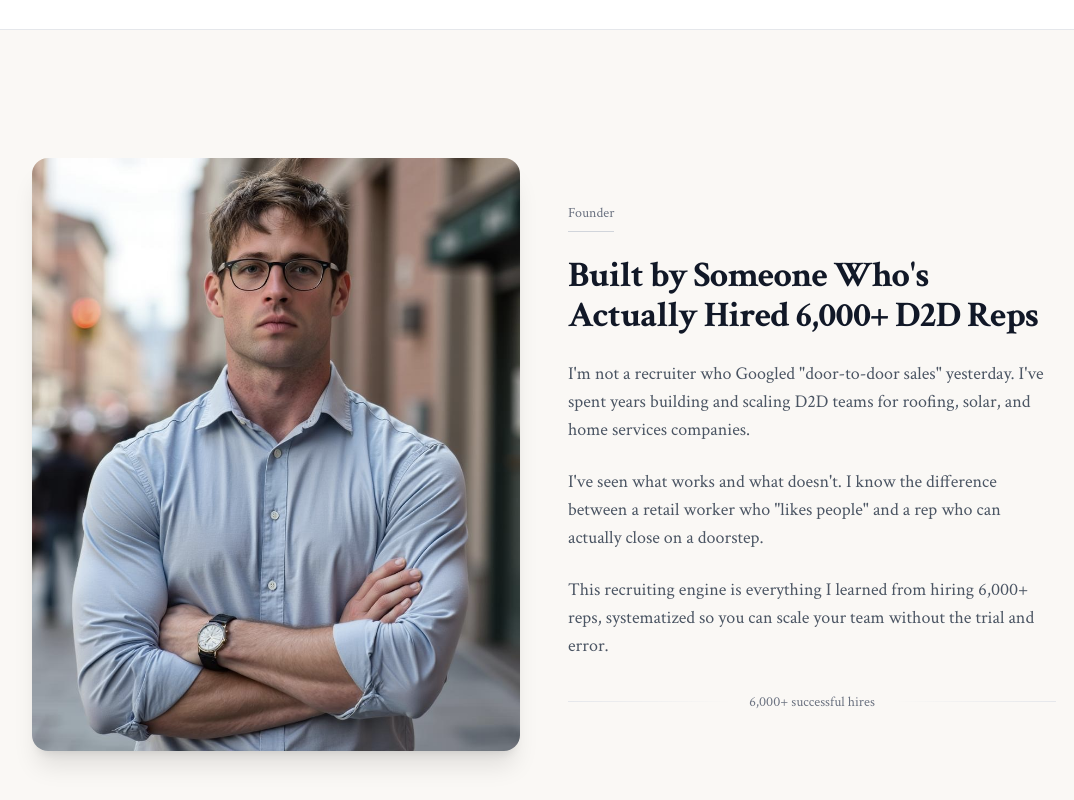
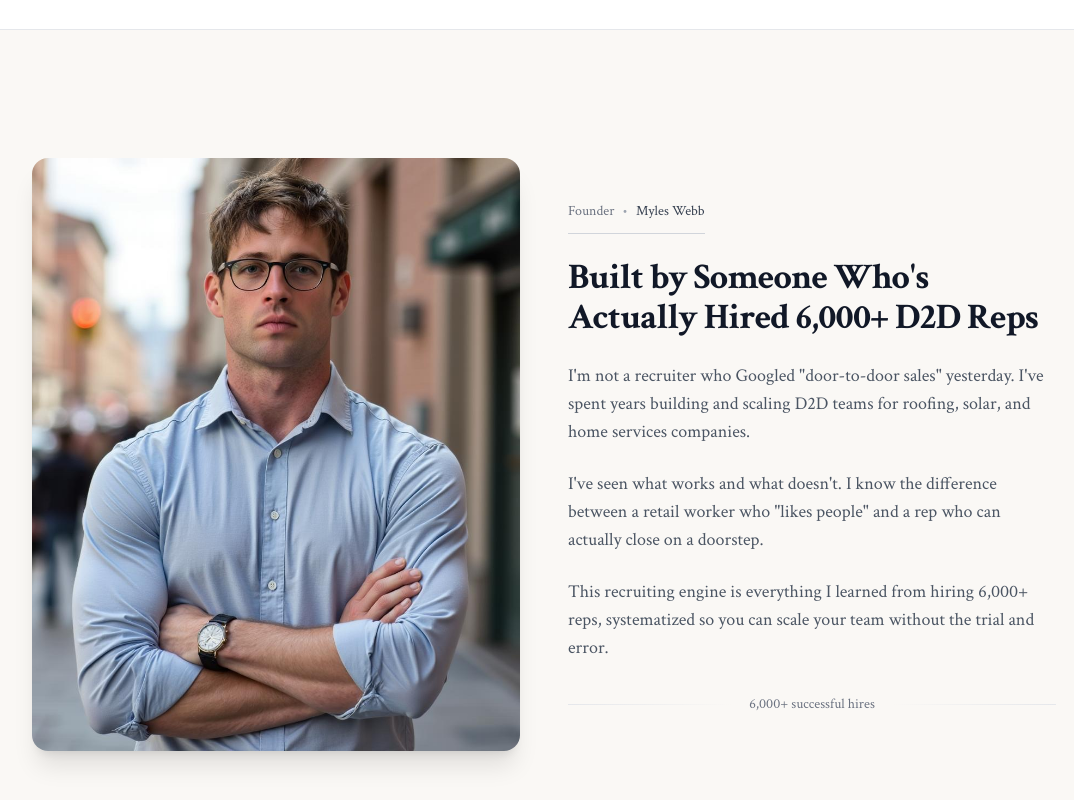
Before and after one commit to Cymoe/Webb-Jobs, a Next.js app: page / in a window 1280 px wide. Shown: the part 1024-1824 px from the top of the page, without its empty margins (96-1170 px from the left). Built offline with nearby package versions, Linux system fonts and the light colour scheme.

Commit message:
Remove grayscale filter and add Myles Webb name to founder section
Co-authored-by: Webb Labs <Cymoe@users.noreply.github.com>

```diff
--- a/app/page.tsx
+++ b/app/page.tsx
@@ -237,14 +237,16 @@ export default function Home() {
                   alt="Founder"
                   width={600}
                   height={700}
-                  className="w-full h-auto object-cover grayscale-[20%]"
+                  className="w-full h-auto object-cover"
                 />
               </div>
             </div>
 
             <div>
-              <div className="text-sm text-gray-500 mb-6 pb-2 border-b border-gray-300 inline-block">
-                Founder
+              <div className="mb-6 pb-2 border-b border-gray-300 inline-block">
+                <span className="text-sm text-gray-500">Founder</span>
+                <span className="text-sm text-gray-400 mx-2">•</span>
+                <span className="text-sm text-gray-700 font-medium">Myles Webb</span>
               </div>
 
               <h2 className="text-4xl font-bold mb-6 text-gray-900">
```
